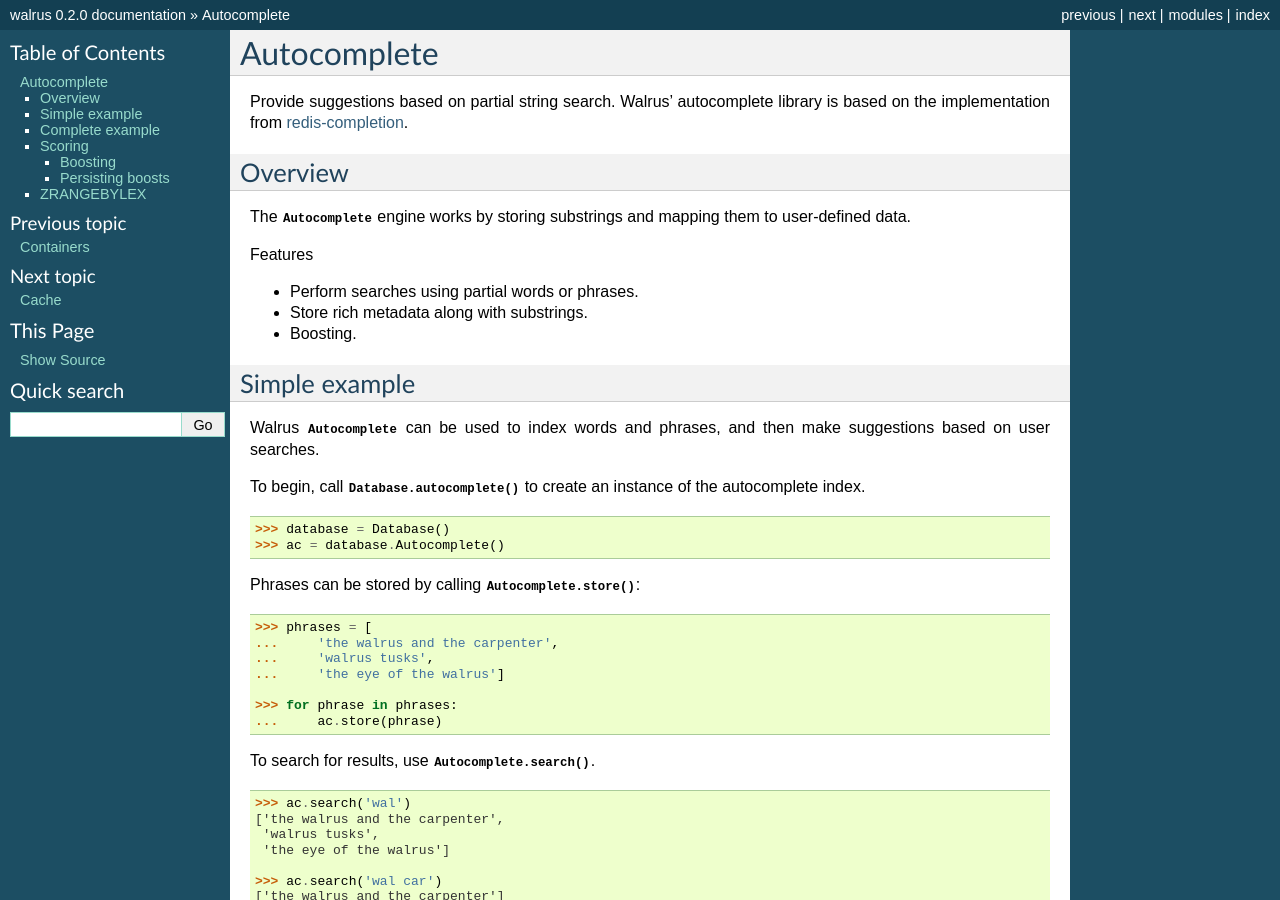
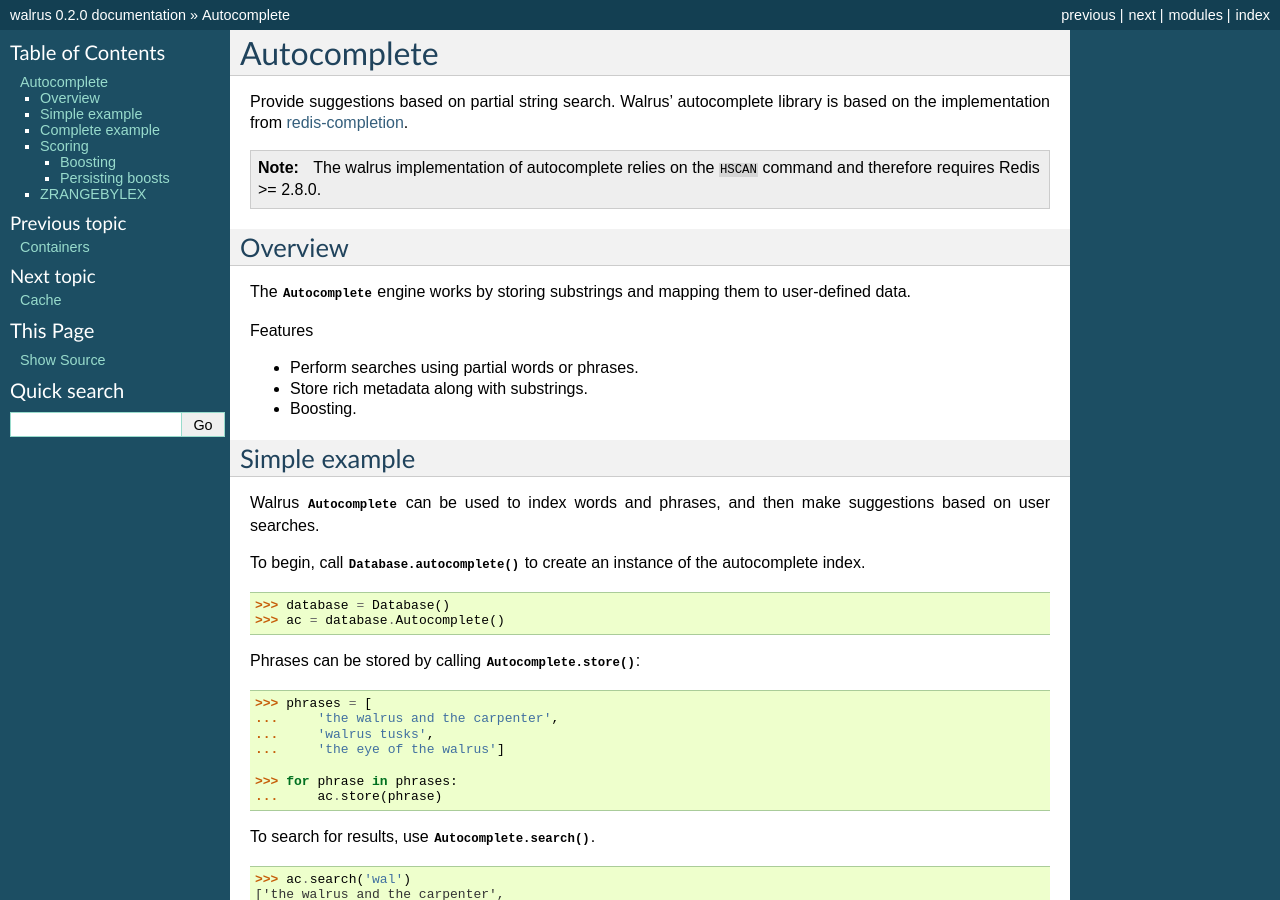
Before and after one commit to coleifer/walrus, a Sphinx documentation site: the page built from docs/autocomplete.rst, in a window 1280 px wide and 900 px high. Built offline with Sphinx 7.4.7, drawn with Linux system fonts in a browser that asks for light colours.

Commit message:
Docs update, refs #5.

```diff
--- a/docs/autocomplete.rst
+++ b/docs/autocomplete.rst
@@ -6,6 +6,8 @@ Autocomplete
 ============
 
 Provide suggestions based on partial string search. Walrus' autocomplete library is based on the implementation from `redis-completion <https://github.com/coleifer/redis-completion>`_.
+
+.. note:: The walrus implementation of autocomplete relies on the ``HSCAN`` command and therefore requires Redis >= 2.8.0.
 
 Overview
 --------
```
